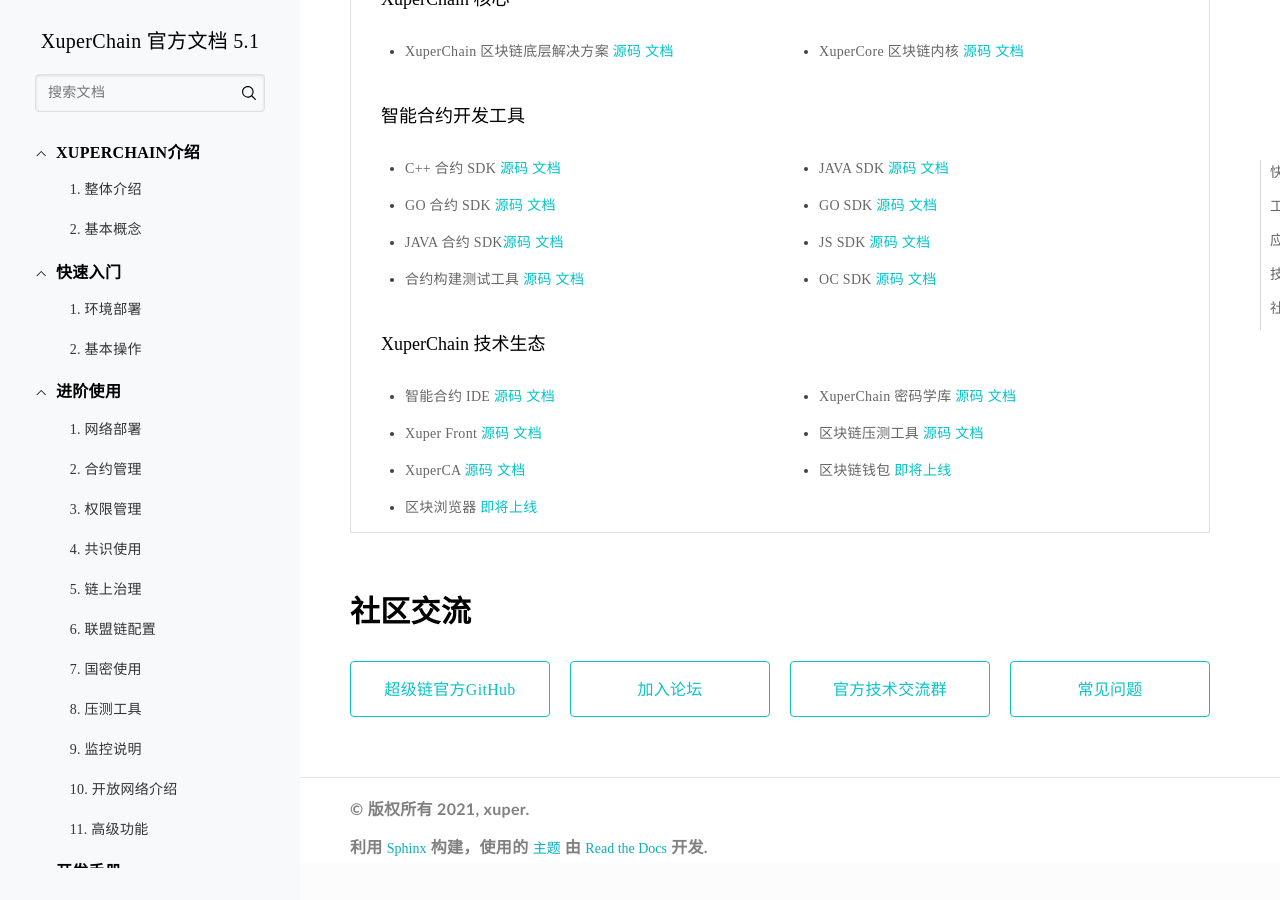
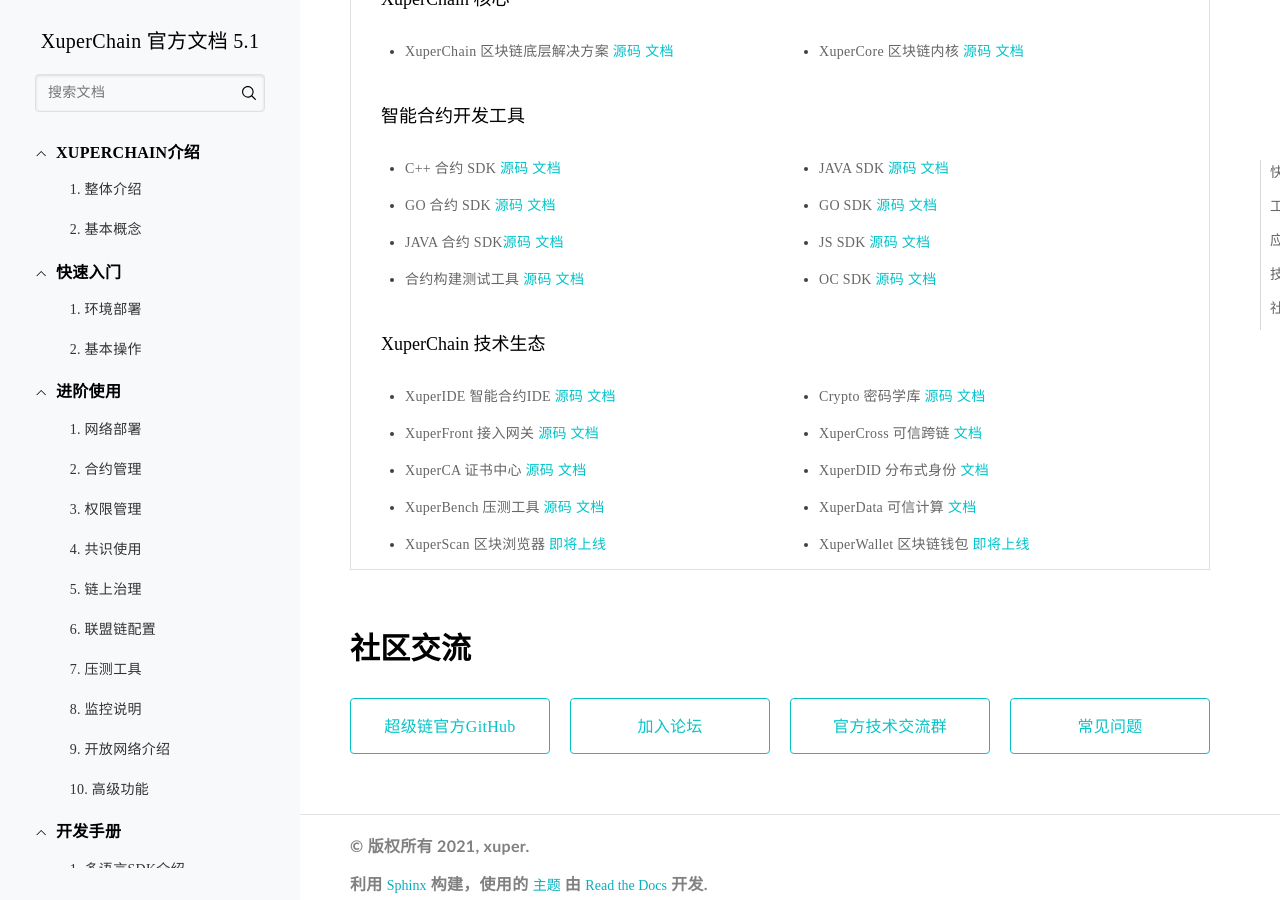
Before and after one commit to xuperchain/docs, a Sphinx documentation site: the page built from source/index.rst, in a window 1280 px wide and 900 px high, scrolled down 3380 px. Built offline with Sphinx 7.4.7 and the Read the Docs theme 2.0.0, drawn with Linux system fonts in a browser that asks for light colours.

Commit message:
fix a log of things (#173)

```diff
--- a/source/advanced_usage/guomi_usage.rst
+++ /dev/null
@@ -1,2 +0,0 @@
-国密使用
-==============
--- a/source/split/ecology.html
+++ b/source/split/ecology.html
@@ -2,7 +2,7 @@
 <div class="ecology">
     <div class="ecoimg">
         <div class="card rocket container">
-            <img src="_static/images/ecology.png">
+            <img src="_static/images/new_ecology.png">
         </div>
     </div>
     <div id="eco1" class="card-holder container">
@@ -56,34 +56,45 @@
             <div class="ecoul">
                 <ul class="ecof">
                     <li>
-                        <p>智能合约 IDE <b><a href="https://github.com/ObsidianLabs/XuperIDE"> 源码</a></b><b><a href="/development_manuals/xuper-ide.html"> 文档</a></b></p>
+                        <p>XuperIDE  智能合约IDE <b><a href="https://github.com/ObsidianLabs/XuperIDE"> 源码</a></b><b><a href="/development_manuals/xuper-ide.html"> 文档</a></b></p>
                     </li>
                      <li>
-                        <p> Xuper Front<b><a href="https://github.com/xuperchain/xuper-front"> 源码</a></b><b><a href="https://github.com/xuperchain/xuper-front/blob/master/README.md"> 文档</a></b></p>
+                        <p>XuperFront 接入网关<b><a href="https://github.com/xuperchain/xuper-front"> 源码</a></b><b><a href="https://github.com/xuperchain/xuper-front/blob/master/README.md"> 文档</a></b></p>
                     </li>
                     <li>
-                        <p>XuperCA <b><a href="https://github.com/xuperchain/xuper-ca"> 源码</a></b><b><a href="https://github.com/xuperchain/xuper-ca/blob/master/README.md"> 文档</a></b></p>
+                        <p>XuperCA 证书中心<b><a href="https://github.com/xuperchain/xuper-ca"> 源码</a></b><b><a href="https://github.com/xuperchain/xuper-ca/blob/master/README.md"> 文档</a></b></p>
                      </li>
+                     <li>
+                        <p>XuperBench 压测工具 <b><a href="https://github.com/xuperchain/xbench"> 源码</a></b><b><a href="https://github.com/xuperchain/xbench/blob/master/README.md"> 文档</a></b></p>
+                    </li>
                     <li>
-                        <p>区块浏览器 <b><a href="#"> 即将上线 </a></b></p>
+                        <p>XuperScan 区块浏览器 <b><a href=""> 即将上线 </a></b></p>
                     </li>
 
                 </ul>
                 <ul class="ecos">
                     <li>
-                        <p> XuperChain 密码学库<b><a href="https://github.com/xuperchain/crypto"> 源码</a></b><b><a href="https://github.com/xuperchain/crypto/blob/master/README.md"> 文档</a></b></p>
+                        <p> Crypto 密码学库<b><a href="https://github.com/xuperchain/crypto"> 源码</a></b><b><a href="https://github.com/xuperchain/crypto/blob/master/README.md"> 文档</a></b></p>
                     </li>
-                <li>
-                    <p>区块链压测工具 <b><a href="https://github.com/xuperchain/xbench"> 源码</a></b><b><a href="https://github.com/xuperchain/xbench/blob/master/README.md"> 文档</a></b></p>
-                </li>
 
                     <li>
-                        <p>区块链钱包 <b><a href="#"> 即将上线 </a></b</p>
+                        <p>XuperCross 可信跨链 <b><a href="/advanced_usage/more_technology/crosschain.html"> 文档</a></b></p>
+                    </li>
+                    <li>
+                        <p>XuperDID 分布式身份 <b><a href="/advanced_usage/more_technology/did.html"> 文档</a></b></p>
+                    </li>
+                    <li>
+                        <p>XuperData 可信计算 <b><a href="/advanced_usage/more_technology/tc.html"> 文档</a></b></p>
+                    </li>
+                    <li>
+                        <p>XuperWallet 区块链钱包 <b><a href="#"> 即将上线 </a></b</p>
                     </li>
                 </ul>
             </div>
         </div>
     </div>
+
+
     <!-- <div id="eco2" class="card-holder container">
         <div class="card rocket container">
 
--- a/source/tree.rst
+++ b/source/tree.rst
@@ -29,7 +29,6 @@
     advanced_usage/consensus_usage.rst
     advanced_usage/governance.rst
     advanced_usage/parallel_chain.rst
-    advanced_usage/guomi_usage.rst
     advanced_usage/performance_introduction.rst
     advanced_usage/monitor_usage.rst
     advanced_usage/open_network.rst
```
Also changed, not shown: source/_static/images/new_ecology.png (added).
